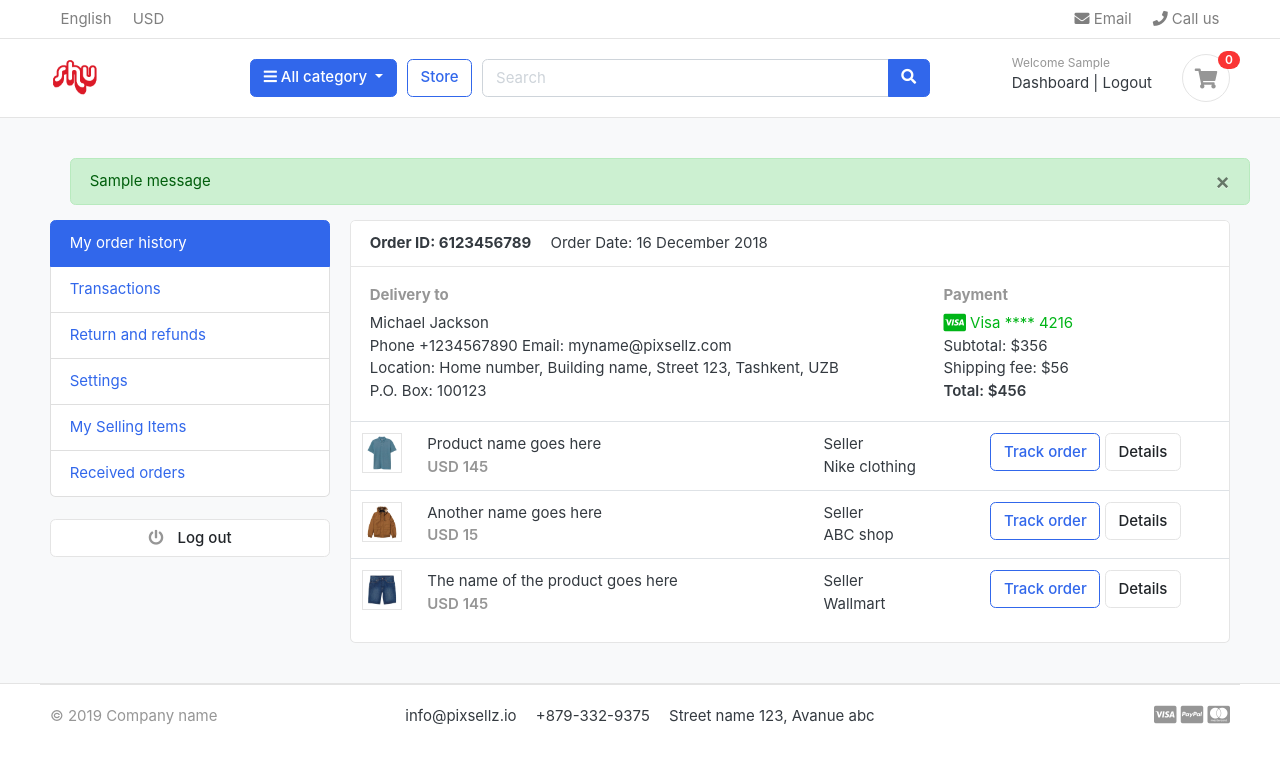
After one commit to shutaro18/greatkart-django, a Django app: page /accounts/ in a window 1280 px wide. The commit adds this page. Shown: the top 764 px of the page. Run offline with Django 3.2, Linux system fonts and the light colour scheme; a user stored in the database is signed in; tables that the repository leaves empty hold one stand-in row (values such as "Sample post"); one stand-in notice (Sample message) is shown; some libraries are stand-ins or nearby versions; some web fonts are replaced.

Commit message:
20210625

```diff
--- a/accounts/urls.py
+++ b/accounts/urls.py
@@ -6,4 +6,7 @@ urlpatterns = [
     path('register/', views.register, name='register'),
     path('login/', views.login, name='login'),
     path('logout', views.logout, name='logout'),
+    path('', views.dashboard, name='dashboard'),
+
+    path('activate/<uidb64>/<token>/', views.activate, name='activate')
 ]
--- a/accounts/views.py
+++ b/accounts/views.py
@@ -1,9 +1,49 @@
-from django.shortcuts import render
-from .forms import RegistraionForm
+from django.contrib import messages, auth
+from django.http.response import HttpResponse
+from accounts.models import Account
+from django.shortcuts import redirect, render
+from .forms import RegistrationForm
+from django.contrib.auth.decorators import login_required
+
+# Verification email
+from django.contrib.sites.shortcuts import get_current_site
+from django.template.loader import render_to_string
+from django.utils.http import urlsafe_base64_encode, urlsafe_base64_decode
+from django.utils.encoding import force_bytes
+from django.contrib.auth.tokens import default_token_generator
+from django.core.mail import EmailMessage
 
 
 def register(request):
-    form = RegistraionForm()
+    if request.method == 'POST':
+        form  = RegistrationForm(request.POST)
+        if form.is_valid():
+            first_name = form.cleaned_data['first_name']
+            last_name = form.cleaned_data['last_name']
+            phone_number = form.cleaned_data['phone_number']
+            email = form.cleaned_data['email']
+            password = form.cleaned_data['password']
+            username = email.split("@")[0]
+            user = Account.objects.create_user(first_name=first_name, last_name=last_name, email=email, username=username, password=password)
+            user.phone_number = phone_number
+            user.save()
+
+            #USSER ACTIVATION
+            current_site = get_current_site(request)
+            mail_subject = 'Please activate your account'
+            message = render_to_string('accounts/account_verification_email.html', {
+                'user': user,
+                'domain': current_site,
+                'uid': urlsafe_base64_encode(force_bytes(user.pk)),
+                'token': default_token_generator.make_token(user),
+            })
+            to_email = email
+            send_email = EmailMessage(mail_subject, message, to=[to_email])
+            send_email.send()
+            # messages.success(request, 'Thank you for registering with us. We have sent you a verification email to your email address [cp.aigis18@gmail.com]. Please verify it.')
+            return redirect('/accounts/login/?command=verification&email='+email)
+    else:
+        form = RegistrationForm()
     context = {
         'form': form,
     }
@@ -11,8 +51,45 @@ def register(request):
 
 
 def login(request):
+    if request.method == 'POST':
+        email = request.POST['email']
+        password = request.POST['password']
+
+        user = auth.authenticate(email=email, password=password)
+
+        if user is not None:
+            auth.login(request, user)
+            messages.success(request, 'You are now logged in.')
+            return redirect('dashboard')
+        else:
+            messages.error(request, 'Invalid login credentials')
+            return redirect('login')
     return render(request, 'accounts/login.html')
 
 
+@login_required(login_url = 'login')
 def logout(request):
-    return
+    auth.logout(request)
+    messages.success(request, 'You are logged out.')
+    return redirect('login')
+
+
+def  activate(request, uidb64,token):
+    try:
+        uid = urlsafe_base64_decode(uidb64).decode()
+        user = Account._default_manager.get(pk=uid)
+    except(TypeError, ValueError, OverflowError, Account.DoesNotExist):
+        user = None
+
+    if user is not None and default_token_generator.check_token(user, token):
+        user.is_active = True
+        user.save()
+        messages.success(request, 'Congratulations! Your account is activated.')
+        return redirect('login')
+    else:
+        messages.error(request, 'Invalid activation link')
+        return redirect('register')
+
+@login_required(login_url = 'login')
+def dashboard(request):
+    return render(request, 'accounts/dashboard.html')
--- a/carts/views.py
+++ b/carts/views.py
@@ -9,7 +9,7 @@ from django.core.exceptions import ObjectDoesNotExist
 def _cart_id(request):
     cart = request.session.session_key
     if not cart:
-        cart = request.session,create()
+        cart = request.session.create()
     return cart
 
 
--- a/static/js/script.js
+++ b/static/js/script.js
@@ -57,3 +57,7 @@ $(document).ready(function() {
 
 });
 // jquery end
+
+setTimeout(function(){
+    $('#message').fadeOut('slow')
+}, 4000)
--- /dev/null
+++ b/templates/accounts/dashboard.html
@@ -0,0 +1,99 @@
+{% extends 'base.html' %}
+
+
+{% block content %}
+
+<section class="section-conten padding-y bg">
+
+{% include 'includes/alerts.html' %}
+<div class="container">
+	<div class="row">
+	<aside class="col-md-3">
+		<!--   SIDEBAR   -->
+		<ul class="list-group">
+			<a class="list-group-item active" href="#"> My order history </a>
+			<a class="list-group-item" href="#"> Transactions </a>
+			<a class="list-group-item" href="#"> Return and refunds </a>
+			<a class="list-group-item" href="#">Settings </a>
+			<a class="list-group-item" href="#"> My Selling Items </a>
+			<a class="list-group-item" href="#"> Received orders </a>
+		</ul>
+		<br>
+		<a class="btn btn-light btn-block" href="{% url 'logout' %}"> <i class="fa fa-power-off"></i> <span class="text">Log out</span> </a>
+		<!--   SIDEBAR .//END   -->
+	</aside>
+	<main class="col-md-9">
+		<article class="card">
+		<header class="card-header">
+			<strong class="d-inline-block mr-3">Order ID: 6123456789</strong>
+			<span>Order Date: 16 December 2018</span>
+		</header>
+		<div class="card-body">
+			<div class="row">
+				<div class="col-md-8">
+					<h6 class="text-muted">Delivery to</h6>
+					<p>Michael Jackson <br>
+					Phone +1234567890 Email: myname@pixsellz.com <br>
+			    	Location: Home number, Building name, Street 123,  Tashkent, UZB <br>
+			    	P.O. Box: 100123
+			 		</p>
+				</div>
+				<div class="col-md-4">
+					<h6 class="text-muted">Payment</h6>
+					<span class="text-success">
+						<i class="fab fa-lg fa-cc-visa"></i>
+					    Visa  **** 4216
+					</span>
+					<p>Subtotal: $356 <br>
+					 Shipping fee:  $56 <br>
+					 <span class="b">Total:  $456 </span>
+					</p>
+				</div>
+			</div> <!-- row.// -->
+		</div> <!-- card-body .// -->
+		<div class="table-responsive">
+		<table class="table table-hover">
+			<tr>
+				<td width="65">
+					<img src="../images/items/1.jpg" class="img-xs border">
+				</td>
+				<td>
+					<p class="title mb-0">Product name goes here </p>
+					<var class="price text-muted">USD 145</var>
+				</td>
+				<td> Seller <br> Nike clothing </td>
+				<td width="250"> <a href="#" class="btn btn-outline-primary">Track order</a> <a href="#" class="btn btn-light"> Details </a> </td>
+			</tr>
+			<tr>
+				<td>
+					<img src="../images/items/2.jpg" class="img-xs border">
+				</td>
+				<td>
+					<p class="title mb-0">Another name goes here </p>
+					<var class="price text-muted">USD 15</var>
+				</td>
+				<td> Seller <br> ABC shop </td>
+				<td> <a href="#" class="btn btn-outline-primary">Track order</a> <a href="#" class="btn btn-light"> Details </a> </td>
+			</tr>
+			<tr>
+				<td>
+					<img src="../images/items/3.jpg" class="img-xs border">
+				</td>
+				<td>
+					<p class="title mb-0">The name of the product  goes here </p>
+					<var class="price text-muted">USD 145</var>
+				</td>
+				<td> Seller <br> Wallmart </td>
+				<td> <a href="#" class="btn btn-outline-primary">Track order</a> <a href="#" class="btn btn-light"> Details </a> </td>
+			</tr>
+		</table>
+		</div> <!-- table-responsive .end// -->
+		</article> <!-- order-group.// -->
+	</main>
+</div> <!-- row.// -->
+</div>
+
+
+</section>
+
+{% endblock  %}
--- /dev/null
+++ b/templates/includes/alerts.html
@@ -0,0 +1,13 @@
+{% if messages %}
+<ul class="messages">
+    {% for message in messages %}
+    <div id="message" class="container">
+        <div {% if message.tags %} class="alert alert-{{ message.tags }}"{% endif %} role="alert">
+            <button type="button" class="close" data-dismiss="alert"><span aria-hidden="true">&times;</span></button>
+            {% if message.level == DEFAULT_MESSAGE_LEVELS.ERROR %}Error: {% endif %}
+            {{ message }}
+        </div>
+    </div>
+    {% endfor %}
+</ul>
+{% endif %}
--- a/templates/includes/navbar.html
+++ b/templates/includes/navbar.html
@@ -61,6 +61,7 @@
 	</div> <!-- col.// -->
 	<div class="col-lg-3 col-sm-6 col-8 order-2 order-lg-3">
 		<div class="d-flex justify-content-end mb-3 mb-lg-0">
+		{% if user.id is None %}
 		<div class="widget-header">
 			<small class="title text-muted">Welcome guest!</small>
 			<div>
@@ -68,6 +69,16 @@
 				<a href="{% url 'register' %}"> Register</a>
 			</div>
 		</div>
+		{% else %}
+		<div class="widget-header">
+			<small class="title text-muted">Welcome {{ user.first_name }}</small>
+			<div>
+				<a href="{% url 'dashboard' %}">Dashboard</a> <span class="dark-transp"> | </span>
+				<a href="{% url 'logout' %}"> Logout</a>
+			</div>
+		</div>
+
+		{% endif %}
 			<a href="{% url 'cart' %}" class="widget-header pl-3 ml-3">
 				<div class="icon icon-sm rounded-circle border"><i class="fa fa-shopping-cart"></i></div>
 				<span class="badge badge-pill badge-danger notify">{{ cart_count }}</span>
```
Also changed, not shown: accounts/forms.py (+28 -1 lines), greatkart/settings.py (+14 -0 lines), templates/accounts/account_verification_email.html (added, +10 -0 lines), templates/accounts/login.html (+52 -1 lines), templates/accounts/register.html (+18 -34 lines). Lines whose indentation alone changed are shown as unchanged.
